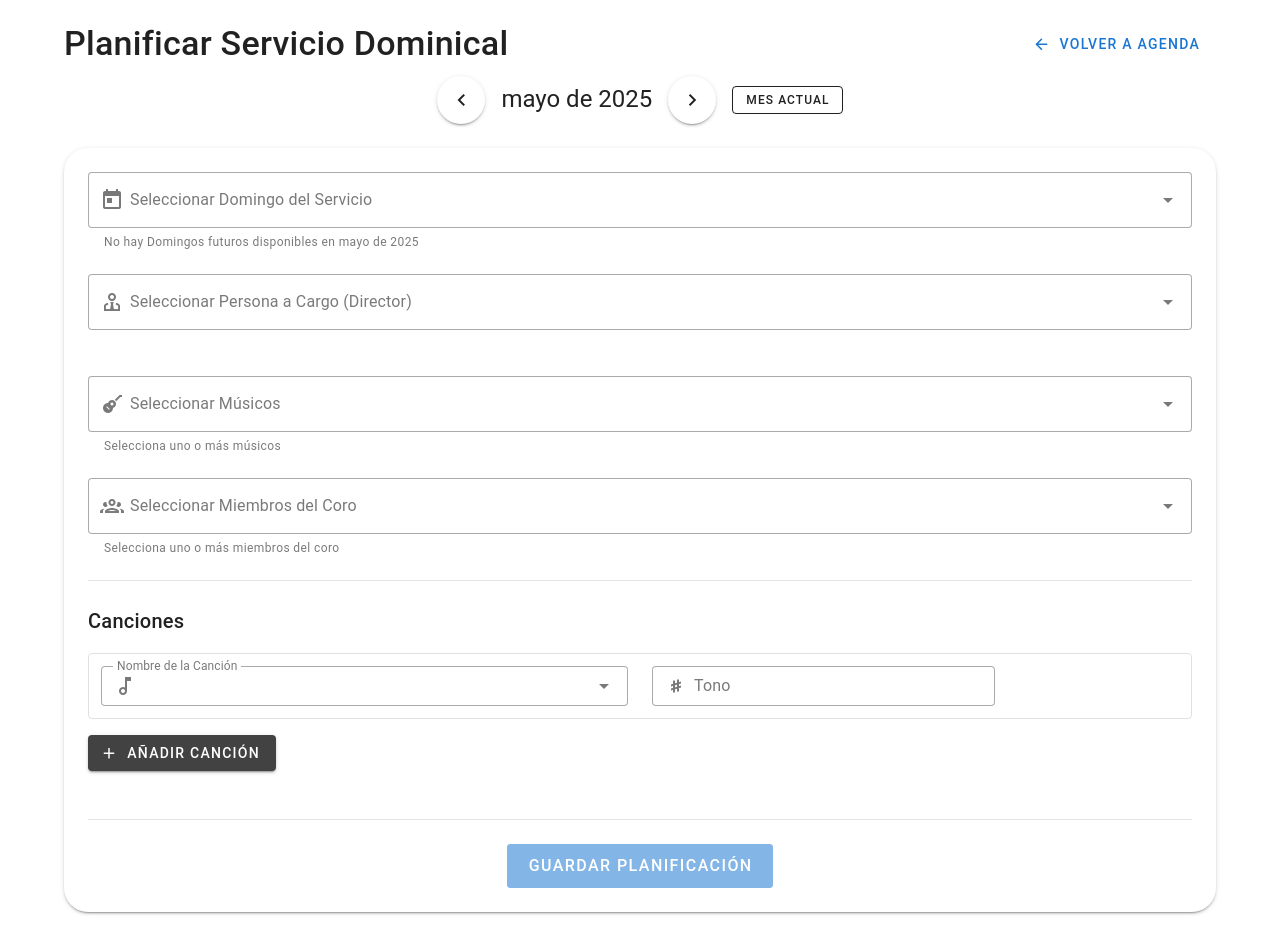
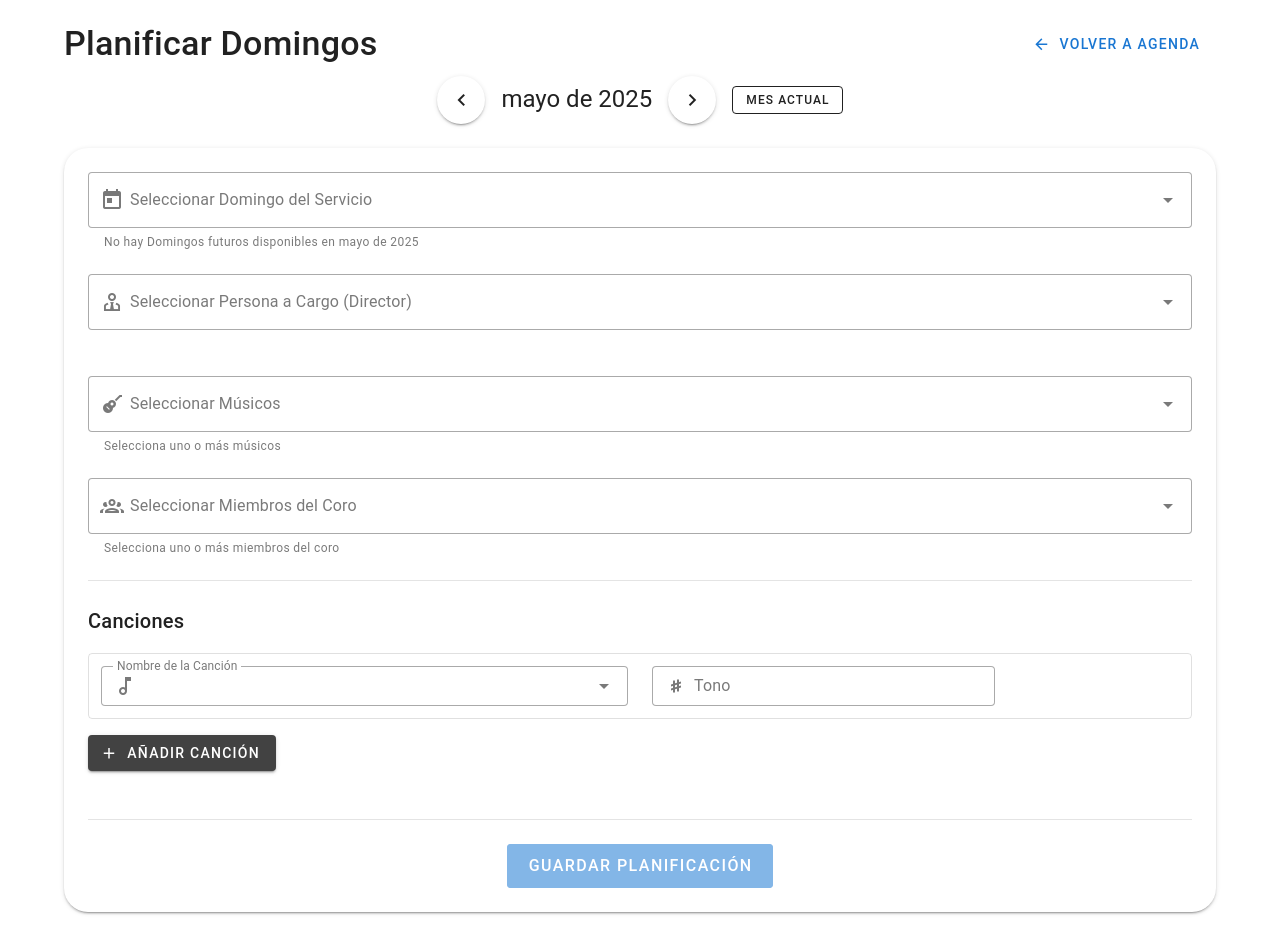
Before and after one commit to mvunab/music-admin, a Vue app in the folder frontend/music-admin/: page /plan-domingo in a window 1280 px wide. Built offline with nearby package versions, Linux system fonts and the light colour scheme; sample sign-in values are in the browser's storage.

Commit message:
Update title in PlanDomingoView to "Planificar Domingos"

```diff
--- a/frontend/music-admin/src/views/PlanDomingoView.vue
+++ b/frontend/music-admin/src/views/PlanDomingoView.vue
@@ -4,7 +4,7 @@
     <v-row>
       <v-col>
         <div class="d-flex justify-space-between align-center mb-6">
-          <h1 class="text-h4 font-weight-medium">Planificar Servicio Dominical</h1>
+          <h1 class="text-h4 font-weight-medium">Planificar Domingos</h1>
           <v-btn to="/calendar" variant="text" color="primary" prepend-icon="mdi-arrow-left">
             Volver a Agenda
           </v-btn>
```
